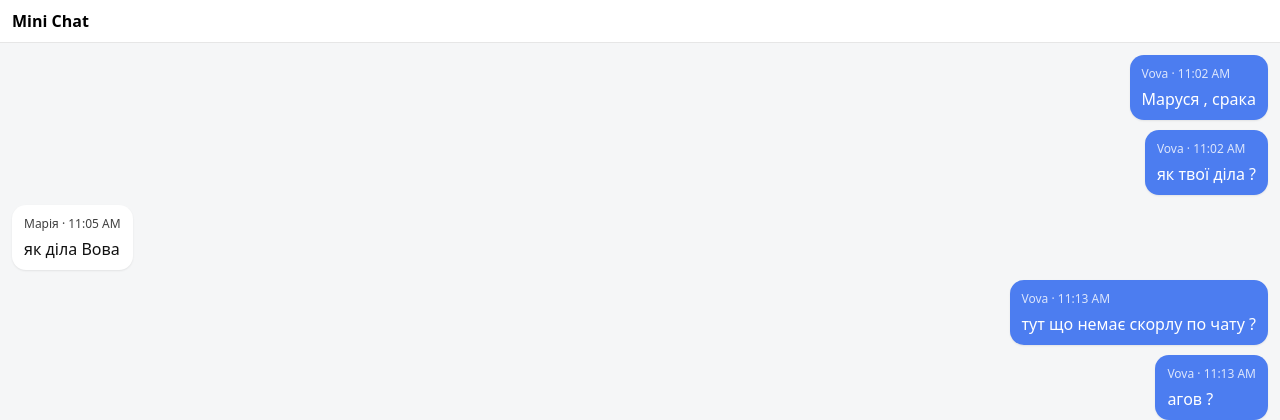
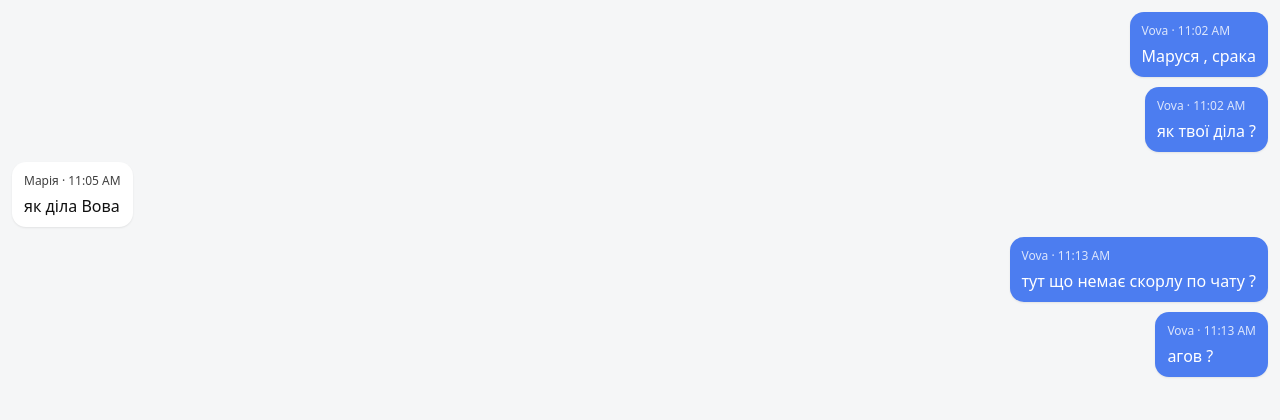
Before and after one commit to volodymyrhasych/Chat_Mari_Vova, a FastAPI app: page / in a window 1280 px wide. Shown: the top 420 px of the page. Run offline with FastAPI, Linux system fonts and the light colour scheme; data comes from the database, SQL or seed files in the repository.

Commit message:
Remove header from chat template

```diff
--- a/templates/chat.html
+++ b/templates/chat.html
@@ -84,7 +84,6 @@ button:active {
 </head>
 <body>
   <div class="app">
-    <div class="header">Mini Chat</div>
 
     <div id="messages" class="messages"></div>
 
```
